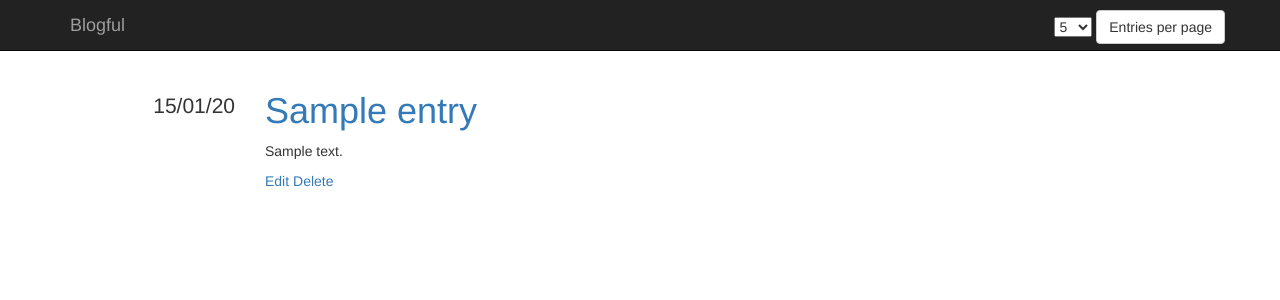
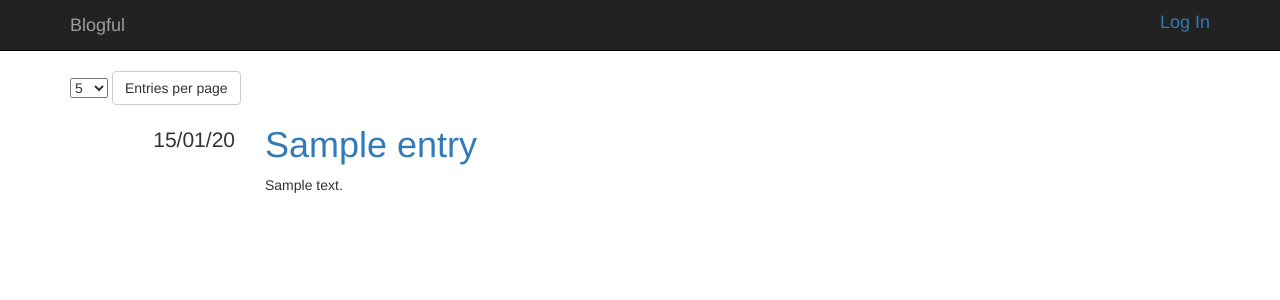
Before and after one commit to AMontalva/blogful, a Flask app: page / in a window 1280 px wide. Shown: the top 300 px of the page. Run offline with Flask 2, Linux system fonts and the light colour scheme; tables that the repository leaves empty hold one stand-in row (values such as "Sample post"); some libraries are stand-ins or nearby versions.

Commit message:
links + logout + secure access

```diff
--- a/blog/static/css/main.css
+++ b/blog/static/css/main.css
@@ -2,6 +2,9 @@ div.metadata {
     margin-top: 20px;
     font-size: 1.5em;
 }
-.entries-per-page-form.form-inline {
+
+.top-link {
+    font-size: 18px;
     margin-top: 10px;
+    margin-left: 20px;
 }
--- a/blog/templates/base.html
+++ b/blog/templates/base.html
@@ -34,18 +34,13 @@
                 </div>
                 <div class="collapse navbar-collapse">
                     <ul class="nav navbar-nav navbar-right">
-                        <form role="form" method="POST" class="entries-per-page-form form-inline">
-                            <div class="form-group">
-                                <select name="limit">
-                                    <option value=5>5</option>
-                                    <option value=10>10</option>
-                                    <option value=15>15</option>
-                                    <option value=20>20</option>
-                                </select>
-                            </div>
-                            <button type="submit" class="btn btn-default">Entries per page</button>
-                        </form>
                     </ul>
+                    {% if current_user.is_authenticated %}
+                        <a href="{{ url_for('logout') }}" class="top-link pull-right">Log Out</a>
+                        <a href="{{ url_for('add_entry_get') }}" class="top-link pull-right">Add Entry</a>
+                    {% else %}
+                        <a href="{{ url_for('login_get') }}" class="top-link pull-right">Log In</a>
+                    {% endif %}
                     {% with messages = get_flashed_messages(with_categories=true) %}
                     {% if messages %}
                     {% for category, message in messages %}
--- a/blog/templates/entries.html
+++ b/blog/templates/entries.html
@@ -1,11 +1,20 @@
 {% import "macros.html" as macros %}
 {% extends "base.html" %}
 {% block content %}
-
+<form role="form" method="POST" class="entries-per-page-form form-inline">
+    <div class="form-group">
+        <select name="limit">
+            <option value=5>5</option>
+            <option value=10>10</option>
+            <option value=15>15</option>
+            <option value=20>20</option>
+        </select>
+    </div>
+    <button type="submit" class="btn btn-default">Entries per page</button>
+</form>
 {% for entry in entries %}
-{{ macros.render_entry(entry) }}
+{{ macros.render_entry(entry, current_user) }}
 {% endfor %}
-
 <ul class="pager">
     {% if has_next %}
     <li class="previous" >
--- a/blog/templates/macros.html
+++ b/blog/templates/macros.html
@@ -1,4 +1,4 @@
-{% macro render_entry(entry) %}
+{% macro render_entry(entry, current_user) %}
 <div class="row">
     <div class="col-md-2 text-right metadata">
         <ul class="list-unstyled">
@@ -14,8 +14,10 @@
             </h1>
         </a>
         {{ entry.content | markdown }}
-        <a href="{{ url_for('edit_entry', id=entry.id) }}">Edit</a>
-        <a href="{{ url_for('delete_entry', id=entry.id) }}">Delete</a>
+        {% if current_user.is_authenticated %}
+            <a href="{{ url_for('edit_entry', id=entry.id) }}">Edit</a>
+            <a href="{{ url_for('delete_entry', id=entry.id) }}">Delete</a>
+        {% endif %}
     </div>
 </div>
 {% endmacro %}
--- a/blog/views.py
+++ b/blog/views.py
@@ -13,6 +13,8 @@ from .database import User
 from flask.ext.login import login_required
 
 from flask.ext.login import current_user
+
+from flask.ext.login import logout_user
 
 @app.route("/", methods=["GET"])
 @app.route("/page/<int:page>", methods=["GET"])
@@ -83,12 +85,14 @@ def entry(id):
     entry_data = session.query(Entry).get(id)
     return render_template("entry.html", entry_data=entry_data)
 
-@app.route("/edit/<id>/edit", methods=["GET"])
+@app.route("/entry/<id>/edit", methods=["GET"])
+@login_required
 def edit_entry(id):
     entry_data = session.query(Entry).get(id)
     return render_template("edit.html", entry_data=entry_data)
 
-@app.route("/edit/<id>/edit", methods=["POST"])
+@app.route("/entry/<id>/edit", methods=["POST"])
+@login_required
 def edit_entry_post(id):
     entry_data = session.query(Entry).get(id)
     entry_data.title = request.form["title"]
@@ -96,12 +100,14 @@ def edit_entry_post(id):
     session.commit()
     return redirect(url_for("entries"))
 
-@app.route("/delete/<id>/delete", methods=["GET"])
+@app.route("/entry/<id>/delete", methods=["GET"])
+@login_required
 def delete_entry(id):
     entry_data = session.query(Entry).get(id)
     return render_template("delete.html", entry_data=entry_data)
 
-@app.route("/delete/<id>/delete", methods=["POST"])
+@app.route("/entry/<id>/delete", methods=["POST"])
+@login_required
 def delete_entry_post(id):
     choice = request.form["delete_button"]
 
@@ -133,3 +139,8 @@ def login_post():
 
     login_user(user)
     return redirect(request.args.get('next') or url_for("entries"))
+
+@app.route("/logout", methods=["GET"])
+def logout():
+    logout_user()
+    return redirect(url_for("entries"))
```
